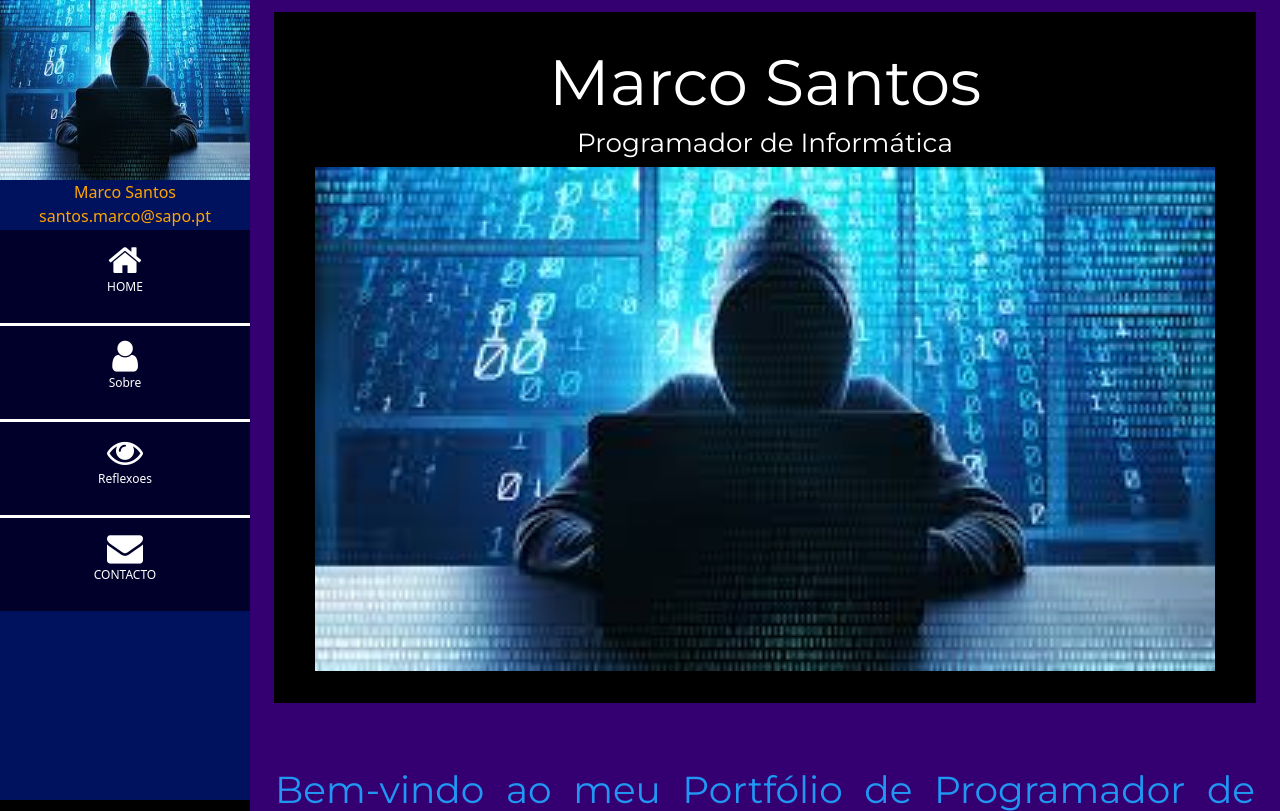
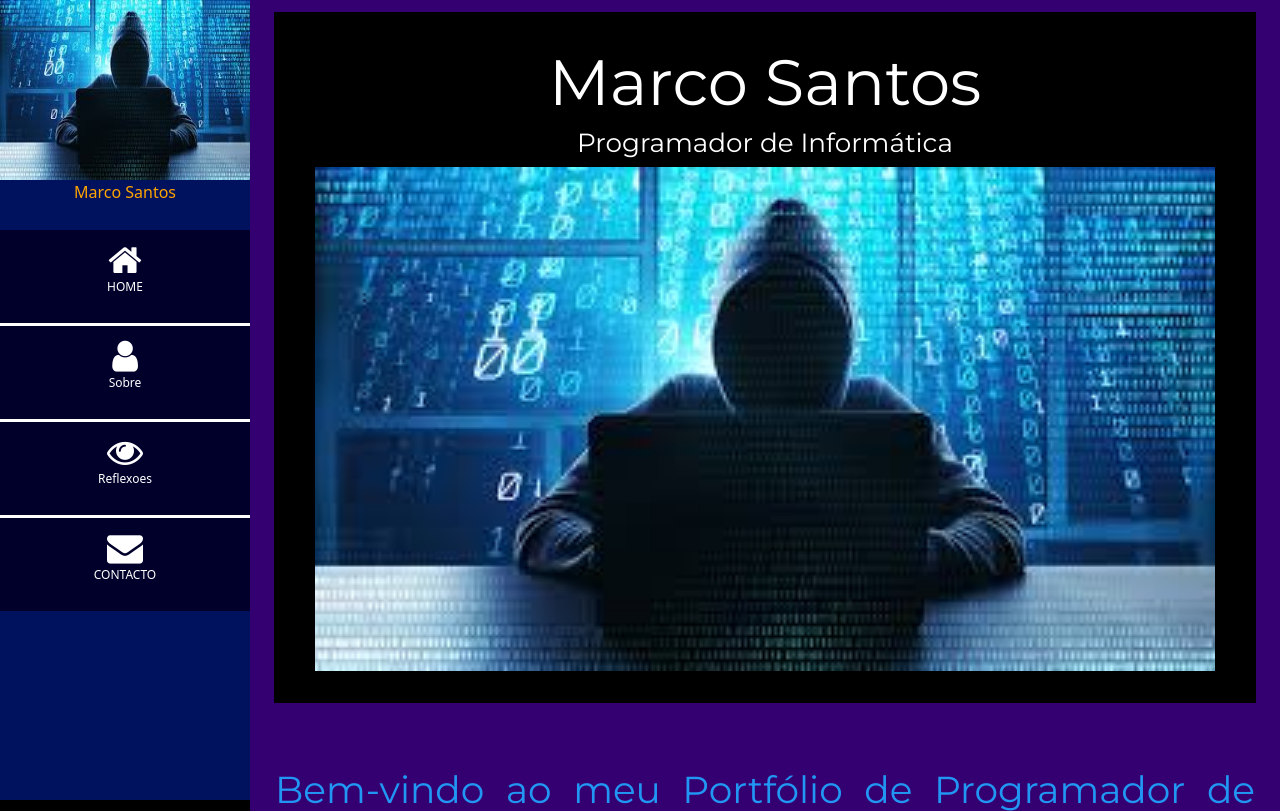
Before and after one commit to ghost-Ms/portofolioMS, a Django app: page / in a window 1280 px wide. Shown: the top 811 px of the page. Run offline with Django 4.2, Linux system fonts and the light colour scheme.

Commit message:
Update base.html

```diff
--- a/templates/static/base.html
+++ b/templates/static/base.html
@@ -20,7 +20,7 @@
             <!-- Avatar image in top left corner -->
             <img src="{% static '/img/images.jpeg' %}" style="width:100%; height:180px">
             <p class="label-name">Marco Santos
-                                santos.marco@sapo.pt
+
             </p>
 
             <a href="{% url 'index' %}" class="w3-bar-item w3-button w3-padding-large" style="border-bottom: 3px solid white;">
```
